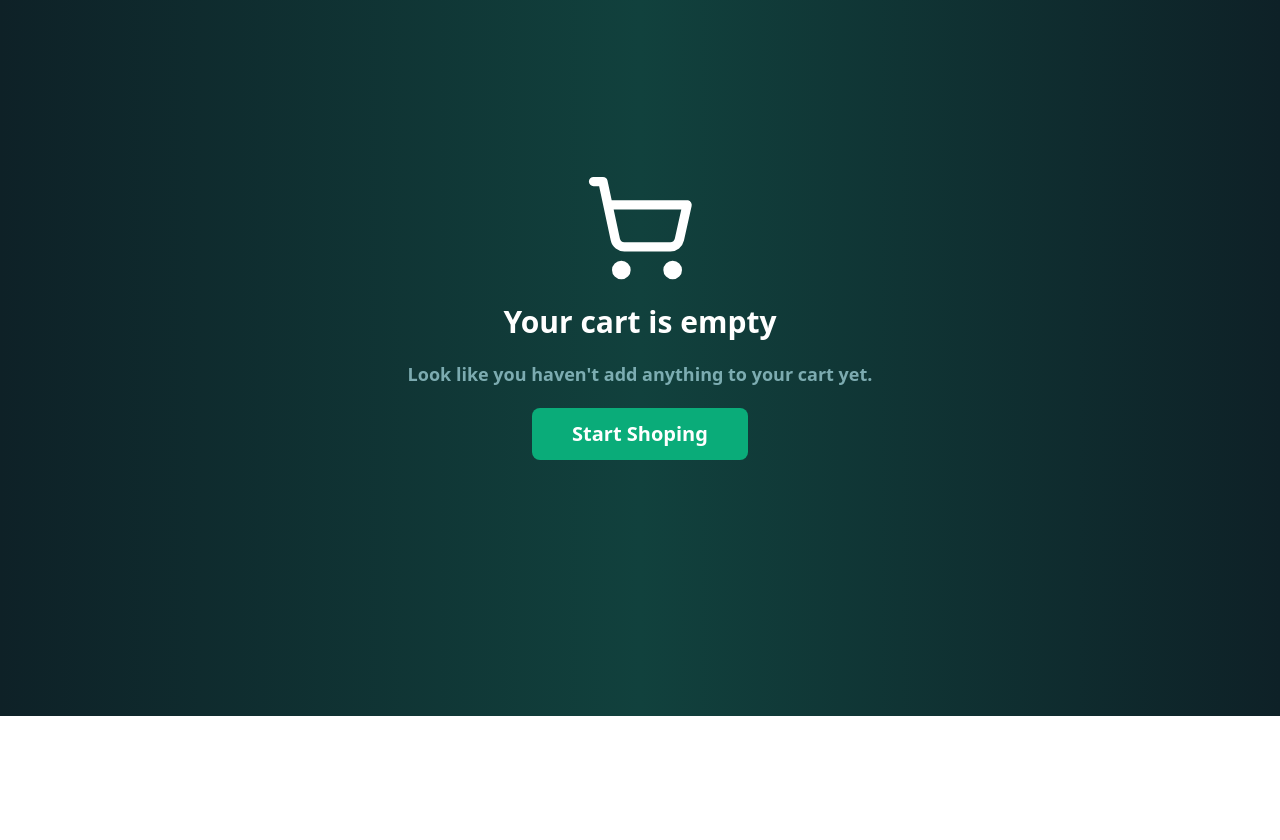
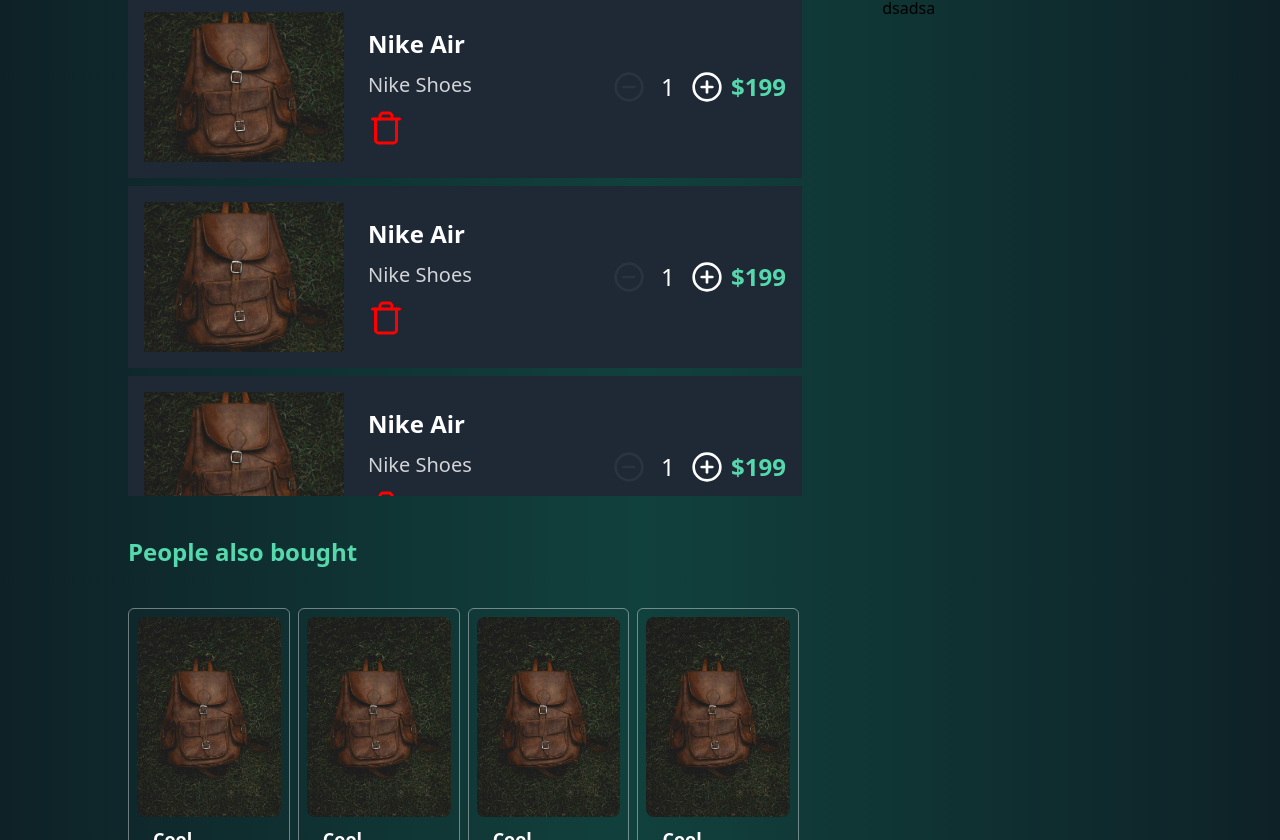
Before and after one commit to Huywb/ShoesApp, a React (Vite) app in the folder client/: page /cart in a window 1280 px wide. Shown: the part 180-1020 px from the top of the page. Before the commit the page ends 896 px from the top, so only its background shows below. Built offline with nearby package versions, Linux system fonts and the light colour scheme.

Commit message:
Cart Page

```diff
--- a/client/src/App.css
+++ b/client/src/App.css
@@ -1,3 +1,18 @@
 @tailwind base;
 @tailwind components;
 @tailwind utilities;
+
+/* Add this to your CSS file */
+.custom-scrollbar::-webkit-scrollbar {
+    height: 1px;
+    width: 4px;
+  }
+
+  .custom-scrollbar::-webkit-scrollbar-thumb {
+    background-color: #54d8ac; /* Change to desired color */
+    border-radius: 4px;
+  }
+
+  .custom-scrollbar::-webkit-scrollbar-track {
+    background-color: transparent; /* Change to desired track color */
+  }
--- a/client/src/components/CartItem.jsx
+++ b/client/src/components/CartItem.jsx
@@ -1,8 +1,89 @@
-import React from 'react'
+import React, { useState } from 'react'
+
+import bags from '../assets/images/bags.jpg'
+import delete1 from '../assets/delete1.svg'
+import increse from '../assets/increase.svg'
+import minus from '../assets/minus.svg'
+
+
+import { confirmAlert } from 'react-confirm-alert';
+import 'react-confirm-alert/src/react-confirm-alert.css';
 
 const CartItem = () => {
+  const [qty,setqty] = useState(1)
+
+  const handleIncrease = () => {
+    setqty(prevQty => prevQty + 1);
+  }
+
+  const handleMinus = () => {
+    setqty(prevQty => (prevQty > 1 ? prevQty - 1 : prevQty));
+  }
+
+  console.log(qty)
+
+  const handleDelete = (e)=>{
+    e.preventDefault()
+    confirmAlert({
+      customUI: ({ onClose }) => (
+        <div className="font-semibold text-xl overflow-hidden backdrop-blur-lg bg-white w-[400px] p-4  ">
+            <h1>Are you sure?</h1>
+            <p className='pb-5'>You won't be able to undo this action!</p>
+            <div className='flex justify-end'>
+            <button
+                onClick={() => {
+                    console.log("Item deleted",e);
+                    onClose();
+                }}
+                style={{
+                    backgroundColor: "#ff5c5c",
+                    color: "#fff",
+                    padding: "10px 20px",
+                    border: "none",
+                    borderRadius: "5px",
+                    marginRight: "10px",
+                }}
+            >
+                Yes, Delete
+            </button>
+            <button
+                onClick={onClose}
+                style={{
+                    backgroundColor: "#ccc",
+                    padding: "10px 20px",
+                    border: "none",
+                    borderRadius: "5px",
+                }}
+            >
+                Cancel
+            </button>
+            </div>
+        </div>
+    ),
+
+  });
+  }
   return (
-    <div>CartItem</div>
+    <div className='flex flex-col gap-2'>
+      <div className='bg-[#1f2936]  w-full flex text-white p-4 gap-2'>
+          <img src={bags} alt="" className='object-cover min-w-[200px] max-h-[150px]' />
+          <div className='flex gap-2  w-full'>
+            <div className='flex-[4] flex-col justify-between flex gap-2  p-4'>
+              <h1 className='font-bold text-2xl'>Nike Air</h1>
+              <span className='text-xl opacity-80'>Nike Shoes</span>
+              <img src={delete1} alt="" onClick={(e)=>handleDelete(e)} className='w-9 cursor-pointer'/>
+            </div>
+            <div className='flex-[2] items-center flex gap-4'>
+                <img src={minus} onClick={()=>handleMinus()} alt="" className={`w-9 cursor-pointer ${qty === 1? 'opacity-5 cursor-not-allowed' : ''}`}/>
+                <span className='text-2xl'>{qty}</span>
+                <img src={increse} onClick={()=>handleIncrease()} alt="" className='w-9 cursor-pointer'/>
+            </div>
+            <div className='flex-1 flex items-center'>
+              <span className='text-primary font-bold text-2xl'>$199</span>
+            </div>
+          </div>
+      </div>
+    </div>
   )
 }
 
--- /dev/null
+++ b/client/src/components/SuggetProduct.jsx
@@ -0,0 +1,21 @@
+import React from 'react'
+import CategoriItem from './CategoriItem'
+
+const SuggetProduct = () => {
+  return (
+    <div >
+        <h1 className='my-10 text-primary font-bold text-2xl '>People also bought</h1>
+        <div className='flex flex-wrap gap-2'>
+            <CategoriItem></CategoriItem>
+            <CategoriItem></CategoriItem>
+            <CategoriItem></CategoriItem>
+            <CategoriItem></CategoriItem>
+            <CategoriItem></CategoriItem>
+            <CategoriItem></CategoriItem>
+            <CategoriItem></CategoriItem>
+        </div>
+    </div>
+  )
+}
+
+export default SuggetProduct
--- a/client/src/pages/CartPage.jsx
+++ b/client/src/pages/CartPage.jsx
@@ -1,20 +1,52 @@
-import React from 'react'
-import shoping from '../assets/Shoping.svg'
-import { Link } from 'react-router-dom'
+import React from "react";
+import shoping from "../assets/Shoping.svg";
+import { Link } from "react-router-dom";
+import CartItem from "../components/CartItem";
+import SuggetProduct from "../components/SuggetProduct";
 
 const CartPage = () => {
-  const list = []
+  const list = [1];
   return (
-    <div className='flex items-center justify-center h-screen'>
-      <div className='flex flex-col gap-5 items-center'>
-          <img src={shoping} alt="" className='w-28' />
-          <h1 className='font-bold text-3xl text-white'>Your cart is empty</h1>
-          <p className='opacity-70 font-bold text-lg text-[#aadce4]'>Look like you haven't add anything to your cart yet.</p>
-          <Link to={'/'}><button className='py-3 font-semibold rounded-lg text-xl px-10 bg-[#0aac79] text-white'>Start Shoping</button></Link>
-      </div>
+    <>
+      {list.length>0 ?  (
+        <div className="flex justify-center mt-20">
+        <div className="flex gap-20 w-[80%]">
+          <div className="flex-[5] flex-col ">
+            <div className="flex flex-col gap-2 max-h-[500px] overflow-y-scroll custom-scrollbar">
+              <CartItem></CartItem>
+              <CartItem></CartItem>
+              <CartItem></CartItem>
+              <CartItem></CartItem>
+              <CartItem></CartItem>
+              <CartItem></CartItem>
+            </div>
+            <SuggetProduct></SuggetProduct>
+          </div>
+          <div className="flex-[2] ">
+            dsadsa
+          </div>
+        </div>
+        </div>
+      ) : (
+        <div className="flex items-center justify-center h-screen">
+        <div className="flex flex-col gap-5 items-center">
+          <img src={shoping} alt="" className="w-28" />
+          <h1 className="font-bold text-3xl text-white">Your cart is empty</h1>
+          <p className="opacity-70 font-bold text-lg text-[#aadce4]">
+            Look like you haven't add anything to your cart yet.
+          </p>
+          <Link to={"/"}>
+            <button className="py-3 font-semibold rounded-lg text-xl px-10 bg-[#0aac79] text-white">
+              Start Shoping
+            </button>
+          </Link>
+        </div>
+    </div>
 
-    </div>
-  )
-}
+      )}
+      </>
+  );
 
-export default CartPage
+};
+
+export default CartPage;
--- a/client/src/pages/CategoryPage.jsx
+++ b/client/src/pages/CategoryPage.jsx
@@ -1,10 +1,12 @@
 import React from 'react'
 import CategoriItem from '../components/CategoriItem'
+import { useParams } from 'react-router-dom'
 
 const CategoryPage = () => {
+  const {category} = useParams()
   return (
     <div className='flex w-[80%] flex-col items-center justify-center gap-2  mx-auto pt-10'>
-      <h1 className='text-primary font-bold text-4xl text-shadow-custom'>Bags</h1>
+      <h1 className='text-primary font-bold text-4xl text-shadow-custom'>{category}</h1>
       <div className='w-full flex items-center gap-3 justify-start flex-wrap p-20 transition-all duration-3000 transform ease-in-out'>
           <CategoriItem></CategoriItem>
 
--- a/client/src/redux/UserSlice.js
+++ b/client/src/redux/UserSlice.js
@@ -10,7 +10,7 @@
 
 const userSlice = createSlice({
   name: 'user',
-  initialState: { user: null, status: '', error: null },
+  initialState: { user: null, status: '', error: null,cart : '' },
   reducers: {
     resetUser: (state) => {
       state.user = null
```
Also changed, not shown: client/src/assets/increase.svg (added), client/src/assets/minus.svg (added).
